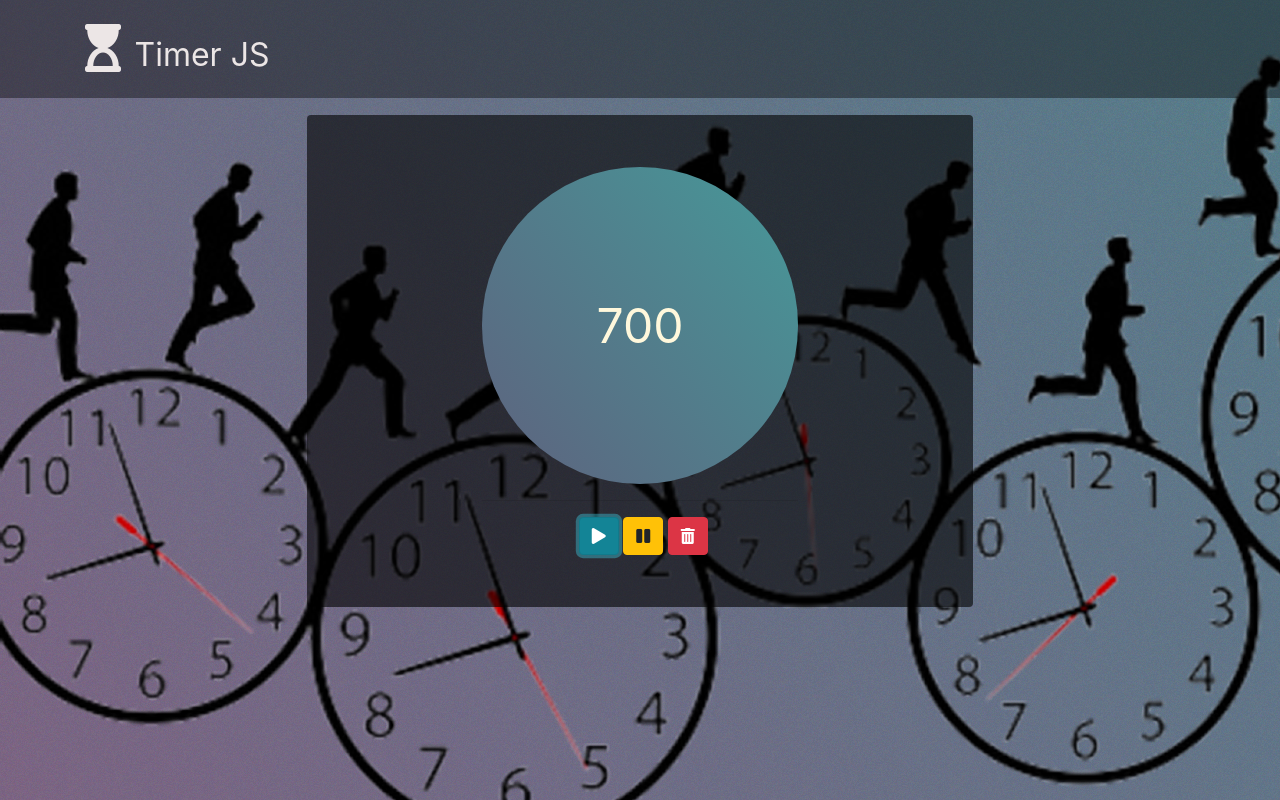
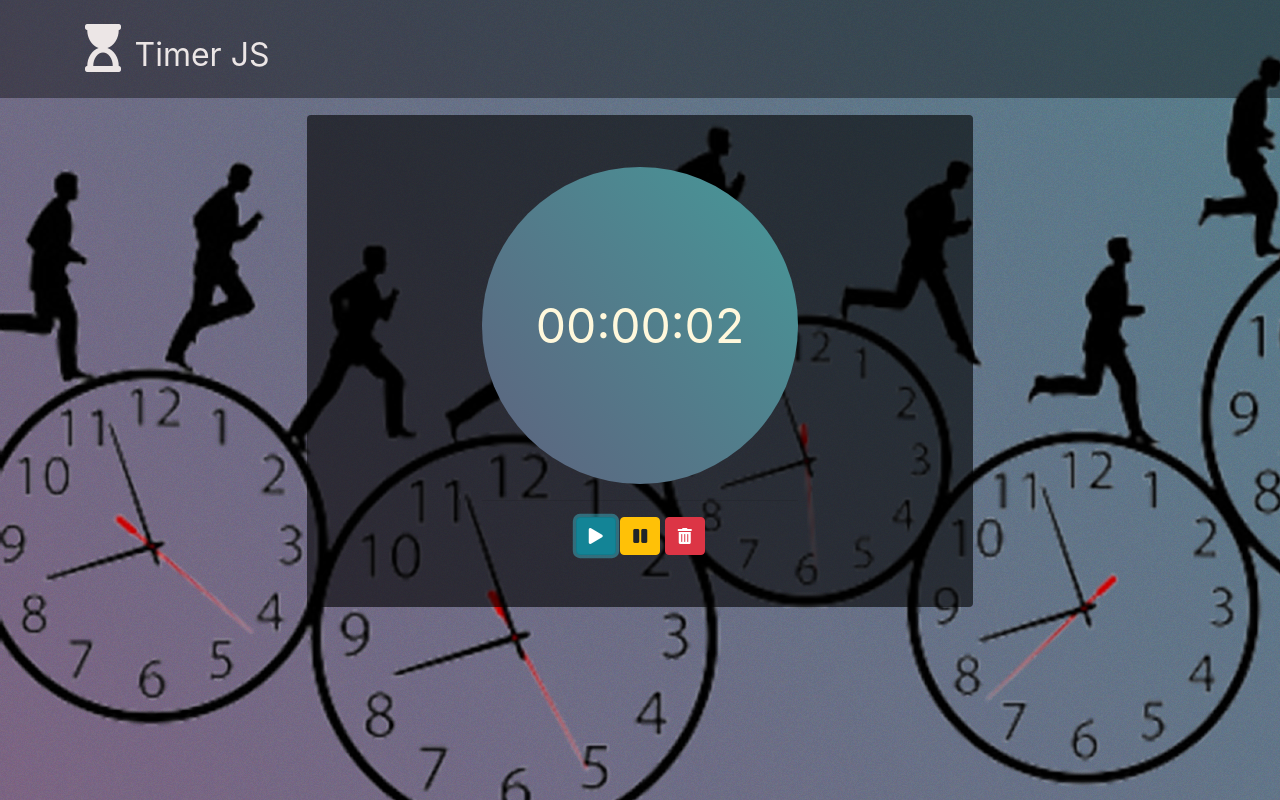
Before and after one commit to alexandrepalmag/Timer-Pure-JavaScript, a plain HTML site: page index.html in a window 1280 px wide. Both pictures are taken after a click on the button 598 px from the left and 536 px from the top of the page. Drawn offline with Linux system fonts and the light colour scheme.

Commit message:
Completion of code development

```diff
--- a/assets/css/style.css
+++ b/assets/css/style.css
@@ -53,5 +53,5 @@ body
     color: rgb(255, 248, 220);
 }
 #buttons {
-    margin-left: 6.08rem;
+    margin-left: 5.88rem;
 }
--- a/index.html
+++ b/index.html
@@ -18,7 +18,7 @@
                     <span style="font-size: 3rem;">
                         <i class="fas fa-hourglass-start"></i>
                     </span>
-                   <span style="font-size: 2rem;">Timer JS</span>
+                    <span style="font-size: 2rem;">Timer JS</span>
                 </a>
             </div>
         </div>
@@ -26,7 +26,7 @@
     <div class="container" id="mainclass">
         <div class="card" id="card-person">
             <div class="card-body" id="card-body-person">
-                <div id="clock">00:00:00:0000</div>
+                <div id="clock">00:00:00</div>
                 <hr>
                 <div id="buttons">
                     <button class="btn btn-info" id="start"><i class="fas fa-play"></i></button>
--- a/scripts/main.js
+++ b/scripts/main.js
@@ -7,7 +7,6 @@ const btnPause = document.getElementById('pause').addEventListener('click', () =
 const btnClear = document.getElementById('clear').addEventListener('click', () => {
     clear()
 })
-let theMSeconds = 0
 let theSeconds = 0
 let theMinutes = 0
 let theHours = 0
@@ -15,7 +14,7 @@ let theTimer
 
 //function start
 function start() {
-    theTimer = setInterval(() => { timer() }, 1)
+    theTimer = setInterval(() => { timer() }, 1000)
 }
 
 //function stop
@@ -26,34 +25,28 @@ function pause() {
 //function stop
 function clear() {
     clearInterval(theTimer)
-    theMSeconds = 0
     theSeconds = 0
     theMinutes = 0
     theHours = 0
-    document.getElementById('clock').innerHTML = '00:00:00:0000'
+    document.getElementById('clock').innerHTML = '00:00:00'
 
 }
-
 //function start
 function timer() {
-    theMSeconds++
-
-    if (theMSeconds == 1000) {
-        theMSeconds = 0
-        theSeconds++
+    theSeconds++
 
         if (theSeconds == 60) {
             theSeconds = 0
             theMinutes++
+
+
+            if (theMinutes == 60)
+                theMinutes = 0
+            theHours++
+
         }
+let formatTimer = `${theHours < 10 ? '0' + theHours : theHours}:${theMinutes < 10 ? '0' + theMinutes : theMinutes}:${theSeconds < 10 ? '0' + theSeconds : theSeconds}`
 
-        if (theMinutes == 60)
-            theMinutes = 0
-        theHours++
-    }
 
-    let secondFormat = theMSeconds < 10 ? '0' + theMSeconds : theMSeconds
-
-    document.getElementById('clock').innerText = secondFormat
-    console.log(secondFormat)
+    document.getElementById('clock').innerText = formatTimer
 }
```
